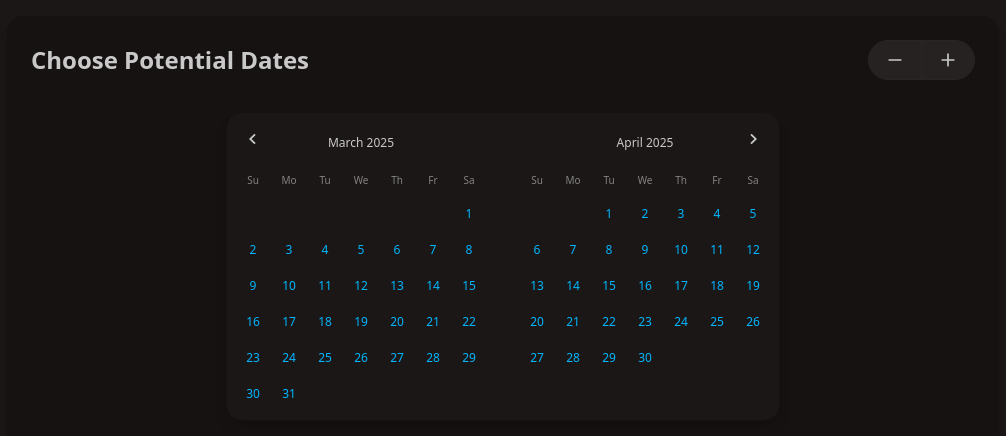
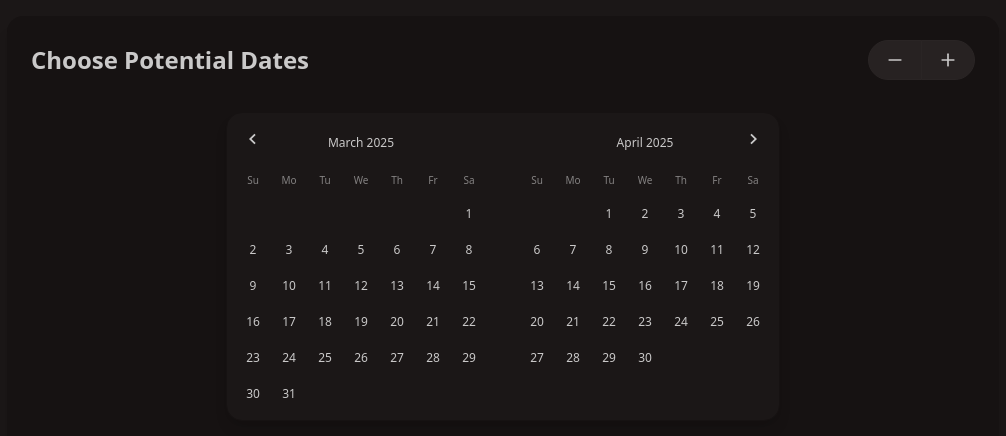
Before and after one commit to logstown/lets-overlapp, a Next.js app: page /event/create in a window 1280 px wide. Both pictures are taken after a click on the button "+ Add month". Shown: the top 436 px of the page, without its empty margins (137-1143 px from the left). Built offline with nearby package versions, Linux system fonts and the light colour scheme.

Commit message:
good changes but timezone hell

```diff
--- /dev/null
+++ b/app/event/add-dates/[eventId]/_ChooseUserDates.tsx
@@ -0,0 +1,47 @@
+"use client";
+
+import { useState } from "react";
+import { DayPicker, Matcher } from "react-day-picker";
+import { max, min, differenceInCalendarMonths } from "date-fns";
+import ContinueButton from "@/components/ContinueButton";
+export default function ChooseDates({ setDates, eventId }: { setDates: Date[]; eventId: string }) {
+  //   console.log(setDates, eventId);
+  const minDate = min(setDates);
+  const maxDate = max(setDates);
+  const numberOfMonths = differenceInCalendarMonths(maxDate, minDate) + 1;
+
+  const [selectedDates, setSelectedDates] = useState<Date[] | undefined>();
+
+  const disabledMatcher: Matcher = (day: Date) => {
+    return !setDates.some((setDate) => setDate.toUTCString() === day.toUTCString());
+  };
+
+  return (
+    <div className="card bg-base-200 shadow-xl">
+      <div className="card-body">
+        <h2 className="card-title text-2xl mb-6">Choose Potential Dates</h2>
+        <div className="flex justify-center">
+          <DayPicker
+            defaultMonth={minDate}
+            disabled={disabledMatcher}
+            timeZone="UTC"
+            numberOfMonths={numberOfMonths}
+            mode="multiple"
+            selected={selectedDates}
+            onSelect={setSelectedDates}
+            classNames={{
+              root: "react-day-picker shadow-lg",
+              today: "text-base-content bg-base-100",
+              disabled: "!text-base-content/50",
+              day: "text-primary",
+            }}
+            hideNavigation
+          />
+        </div>
+        <div className="card-actions justify-end mt-6">
+          {selectedDates && <ContinueButton availableDates={selectedDates} eventId={eventId} />}
+        </div>
+      </div>
+    </div>
+  );
+}
--- a/app/event/add-dates/[eventId]/page.tsx
+++ b/app/event/add-dates/[eventId]/page.tsx
@@ -1,4 +1,4 @@
-import ChooseDates from "@/components/ChooseDates";
+import ChooseUserDates from "./_ChooseUserDates";
 import prisma from "@/lib/prisma";
 import { notFound } from "next/navigation";
 
@@ -22,11 +22,13 @@ export default async function AddDates(props: { params: Promise<{ eventId: strin
     return notFound();
   }
 
-  const setDates = event.allowOthersToPropose ? undefined : event.users[0].availableDates;
+  //   if (!event.allowOthersToPropose) {
+  //     return notFound();
+  //   }
 
   return (
     <div className="p-4 max-w-5xl mx-auto">
-      <ChooseDates setDates={setDates} eventId={eventId} />
+      <ChooseUserDates setDates={event.users[0].availableDates} eventId={eventId} />
     </div>
   );
 }
--- /dev/null
+++ b/app/event/create/_ChooseNewDates.tsx
@@ -0,0 +1,49 @@
+"use client";
+
+import { MinusIcon, PlusIcon } from "lucide-react";
+import { useState } from "react";
+import { DayPicker } from "react-day-picker";
+import ContinueButton from "@/components/ContinueButton";
+
+export default function ChooseNewDates() {
+  const [selectedDates, setSelectedDates] = useState<Date[] | undefined>();
+  const [numberOfMonths, setNumberOfMonths] = useState(1);
+
+  return (
+    <div className="card bg-base-200 shadow-xl">
+      <div className="card-body">
+        <div className="flex justify-between items-center mb-6">
+          <h2 className="card-title text-2xl">Choose Potential Dates</h2>
+          {numberOfMonths === 1 ? (
+            <button className="btn btn-soft" onClick={() => setNumberOfMonths(numberOfMonths + 1)}>
+              + Add month
+            </button>
+          ) : (
+            <div className="join">
+              <button className="btn join-item btn-soft" onClick={() => setNumberOfMonths(Math.max(1, numberOfMonths - 1))}>
+                <MinusIcon size={20} />
+              </button>
+              <button className="btn join-item btn-soft" onClick={() => setNumberOfMonths(numberOfMonths + 1)}>
+                <PlusIcon size={20} />
+              </button>
+            </div>
+          )}
+        </div>
+        <div className="flex justify-center">
+          <DayPicker
+            timeZone="UTC"
+            numberOfMonths={numberOfMonths}
+            mode="multiple"
+            selected={selectedDates}
+            onSelect={setSelectedDates}
+            classNames={{
+              root: "react-day-picker shadow-lg",
+              today: "text-base-content bg-base-100",
+            }}
+          />
+        </div>
+        <div className="card-actions justify-end mt-6">{selectedDates && <ContinueButton availableDates={selectedDates} />}</div>
+      </div>
+    </div>
+  );
+}
--- a/app/event/create/page.tsx
+++ b/app/event/create/page.tsx
@@ -1,9 +1,9 @@
-import ChooseDates from "../../../components/ChooseDates";
+import ChooseNewDates from "./_ChooseNewDates";
 
 export default function CreateEvent() {
   return (
     <div className="p-4 max-w-5xl mx-auto">
-      <ChooseDates />
+      <ChooseNewDates />
     </div>
   );
 }
--- a/components/ContinueButton.tsx
+++ b/components/ContinueButton.tsx
@@ -1,9 +1,11 @@
 "use client";
 
 import { ActionResponseCreate, addDates, createEvent } from "@/lib/actions";
+import { toZonedTime } from "date-fns-tz";
 import { useActionState, useRef } from "react";
 
 export default function ContinueButton({ availableDates, eventId }: { availableDates: Date[]; eventId?: string }) {
+  console.log(availableDates);
   const initialState: ActionResponseCreate = {
     success: false,
     message: "",
@@ -11,6 +13,7 @@ export default function ContinueButton({ availableDates, eventId }: { availableD
   const formRef = useRef<HTMLFormElement>(null);
 
   const doAction = async (formData: FormData) => {
+    availableDates = availableDates.map((date) => toZonedTime(date, "Etc/UTC"));
     return eventId ? addDates(formData, availableDates, eventId) : createEvent(formData, availableDates);
   };
 
```
